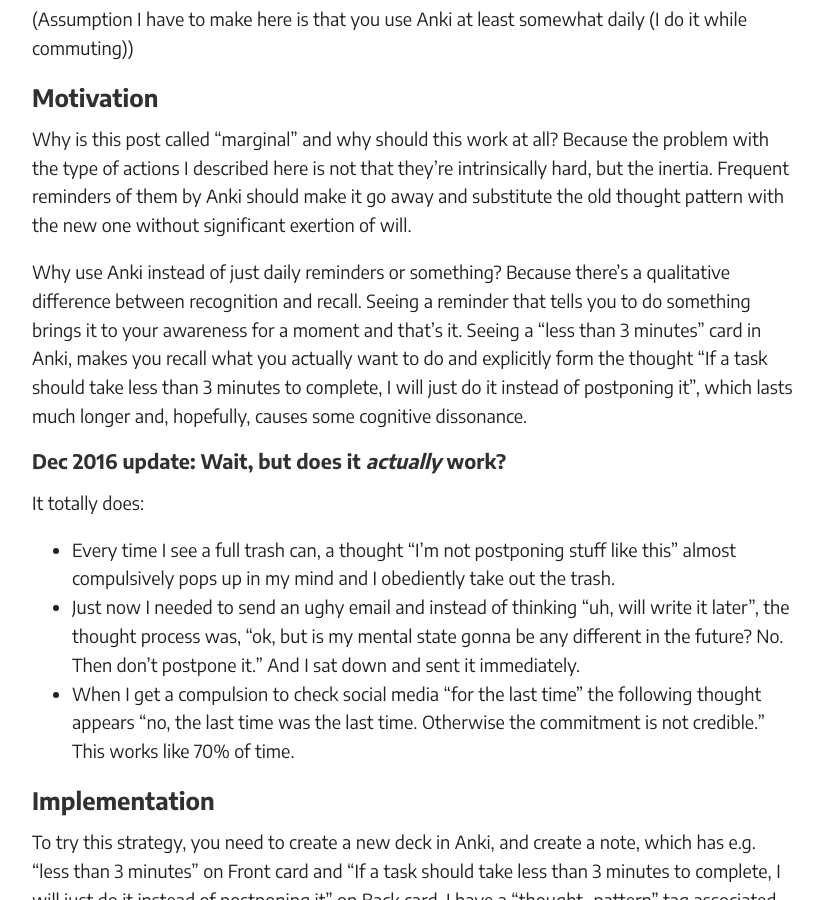
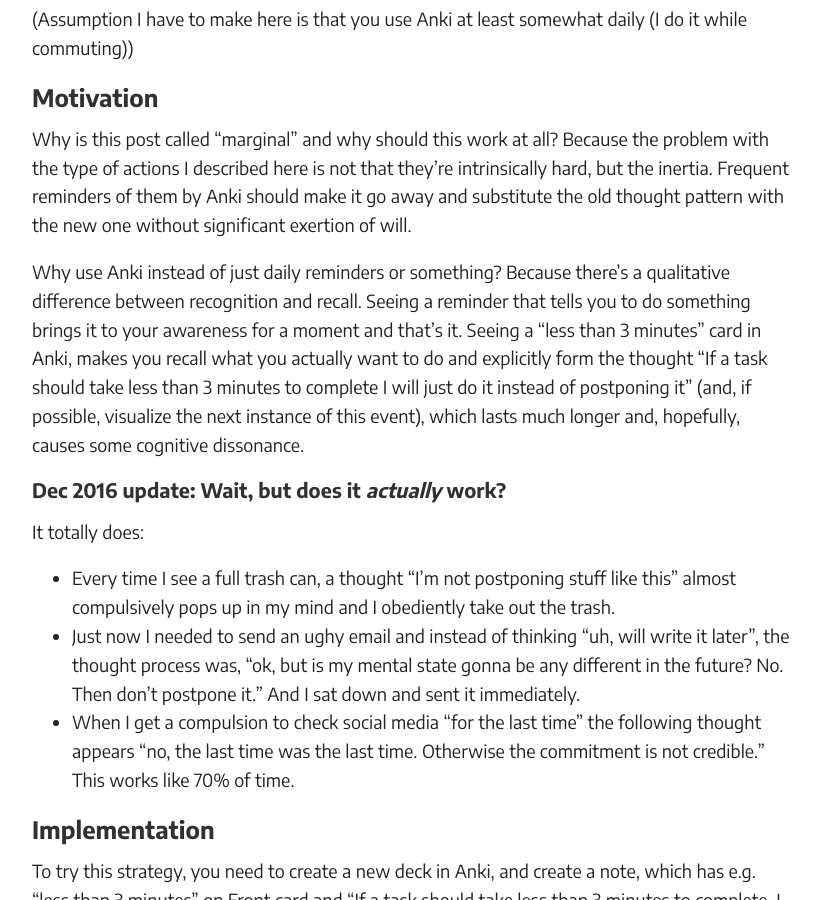
Before and after one commit to guzey/guzey.github.io1, a Jekyll site: the page built from _posts/2016-02-13-thought-patterns-marginal.md, in a window 1280 px wide and 900 px high, scrolled down 514 px. Shown: the whole window, without its empty margins (226-1049 px from the left). Built offline with Jekyll 4.4.1, drawn with Linux system fonts in a browser that asks for light colours; comment, search, counter and statistics services are not loaded; a style sheet for code colours, icons or effects is not loaded.

Commit message:
add sentence about visualization of intention to thought patterns post

```diff
--- a/_posts/2016-02-13-thought-patterns-marginal.md
+++ b/_posts/2016-02-13-thought-patterns-marginal.md
@@ -19,7 +19,7 @@
 
 Why is this post called "marginal" and why should this work at all? Because the problem with the type of actions I described here is not that they're intrinsically hard, but the inertia. Frequent reminders of them by Anki should make it go away and substitute the old thought pattern with the new one without significant exertion of will.
 
-Why use Anki instead of just daily reminders or something? Because there's a qualitative difference between recognition and recall. Seeing a reminder that tells you to do something brings it to your awareness for a moment and that's it. Seeing a "less than 3 minutes" card in Anki, makes you recall what you actually want to do and explicitly form the thought "If a task should take less than 3 minutes to complete, I will just do it instead of postponing it", which lasts much longer and, hopefully, causes some cognitive dissonance.
+Why use Anki instead of just daily reminders or something? Because there's a qualitative difference between recognition and recall. Seeing a reminder that tells you to do something brings it to your awareness for a moment and that's it. Seeing a "less than 3 minutes" card in Anki, makes you recall what you actually want to do and explicitly form the thought "If a task should take less than 3 minutes to complete  I will just do it instead of postponing it" (and, if possible, visualize the next instance of this event), which lasts much longer and, hopefully, causes some cognitive dissonance.
 
 ### Dec 2016 update: Wait, but does it *actually* work?
 
```
